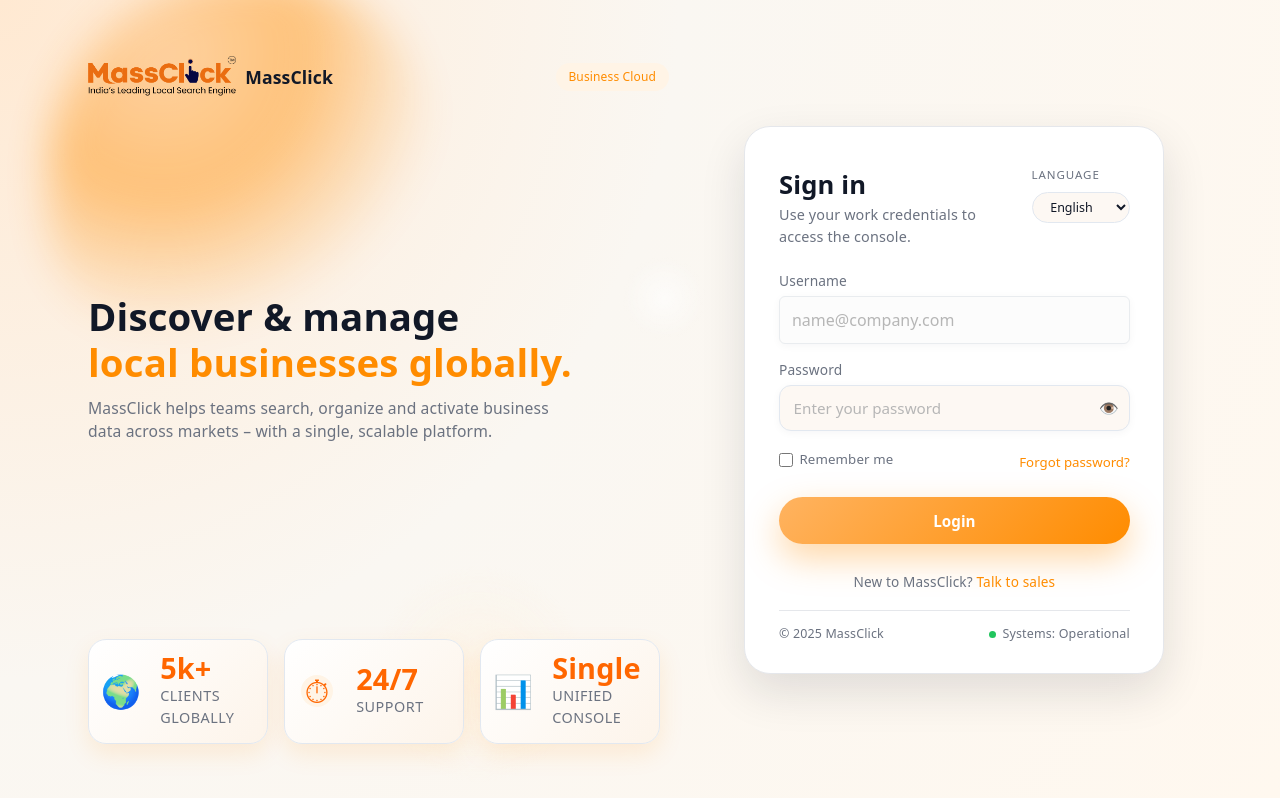
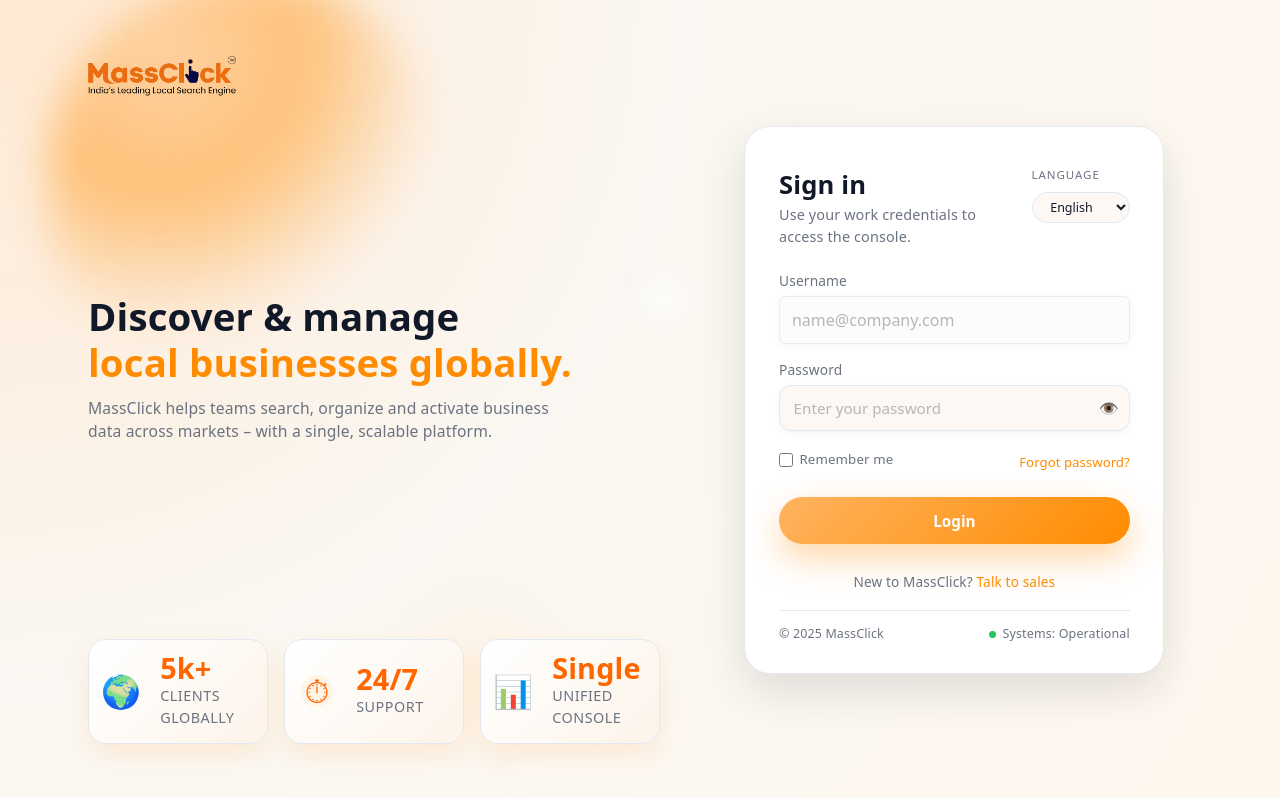
Before and after one commit to massclickApp/MassClick_App, a React (Create React App) app in the folder client/ui-app/: page / in a window 1280 px wide. Built offline with nearby package versions, Linux system fonts and the light colour scheme.

Commit message:
login update

```diff
--- a/client/ui-app/src/Internals/Login/login.js
+++ b/client/ui-app/src/Internals/Login/login.js
@@ -39,9 +39,7 @@
           <header className="corp-left-header">
             <div className="corp-logo-wrap">
               <img src={companyLogo} alt="MassClick" />
-              <span className="corp-logo-text">MassClick</span>
             </div>
-            <span className="corp-pill">Business Cloud</span>
           </header>
 
           <div className="corp-hero">
```
